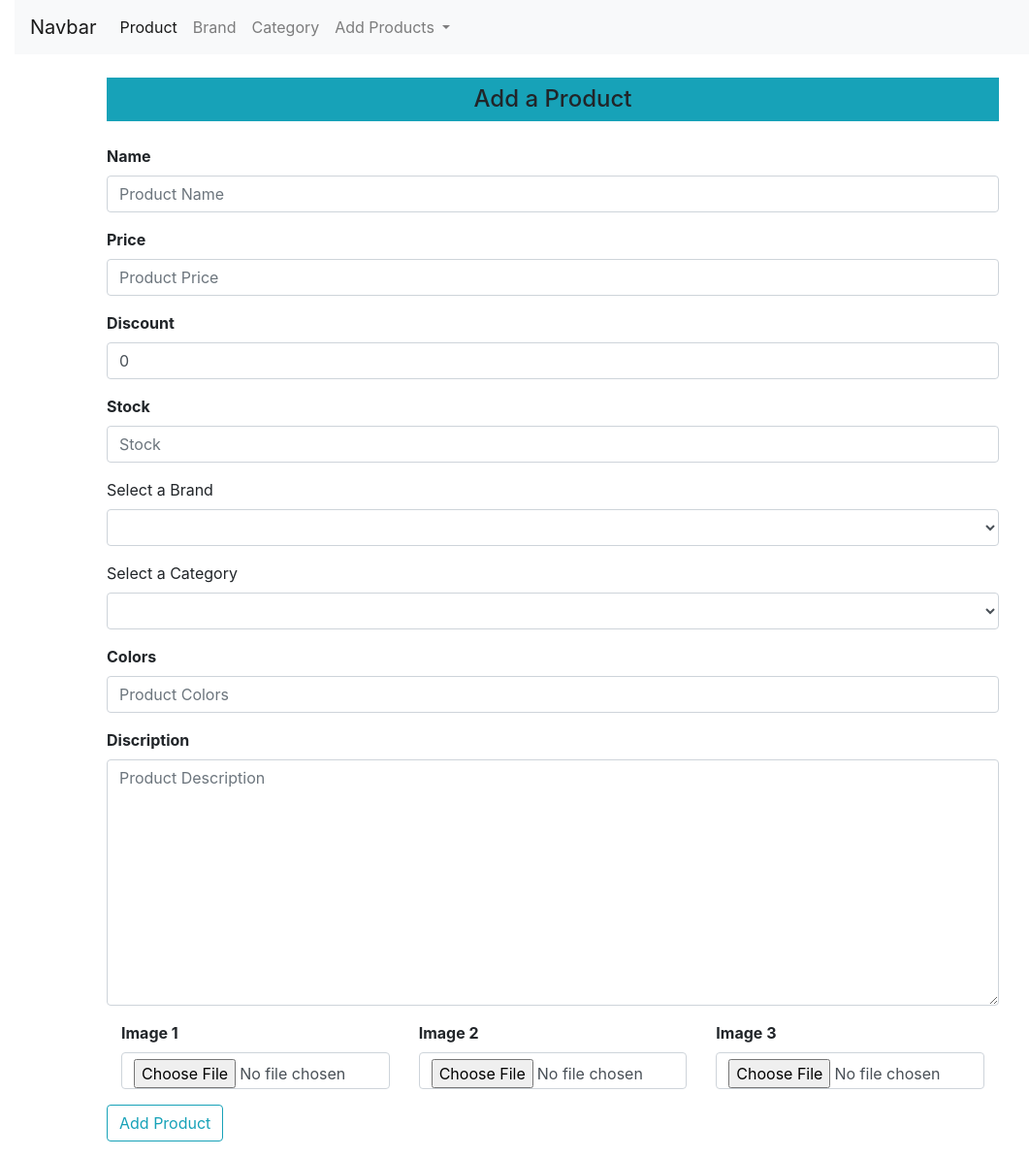
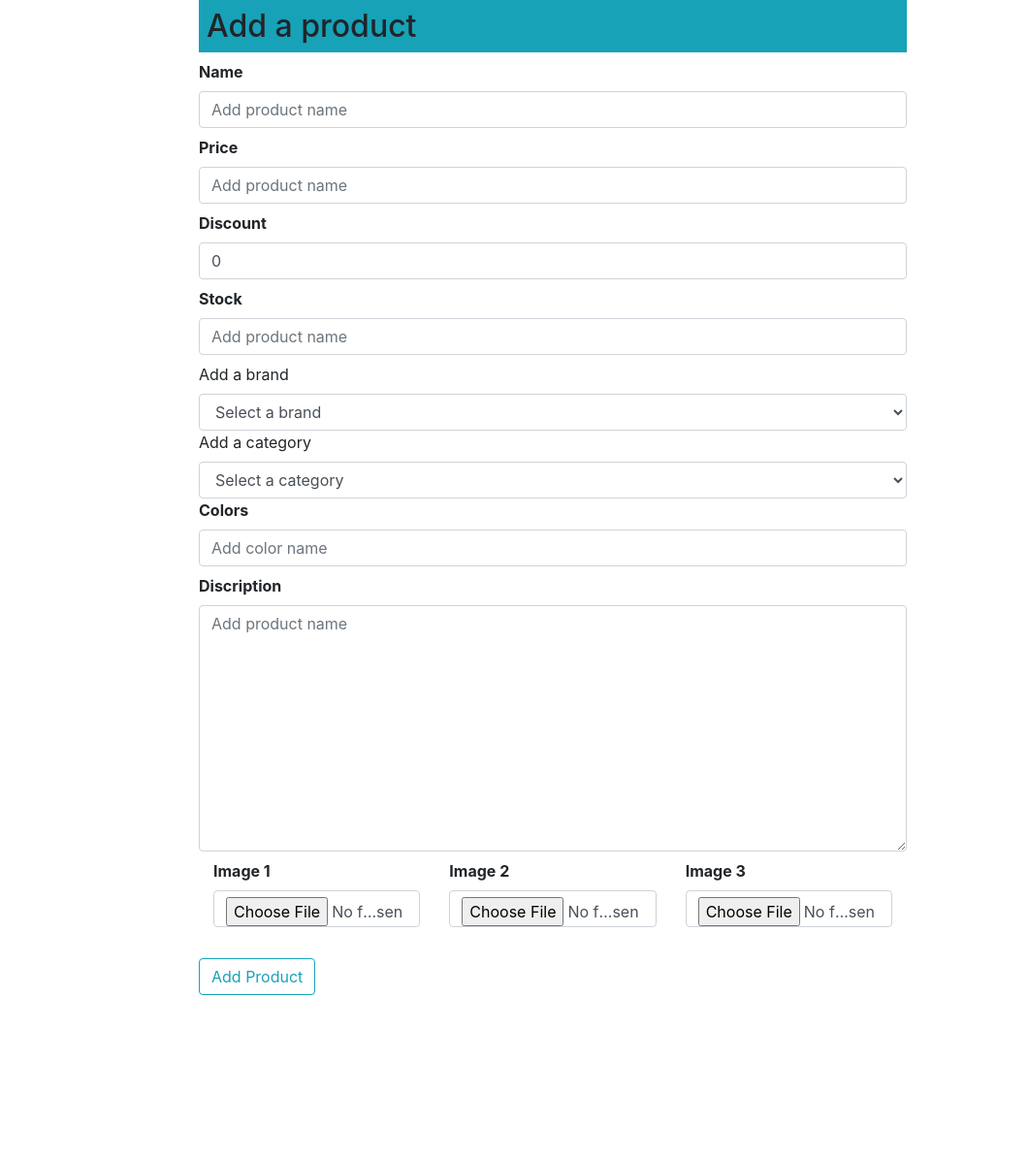
Before and after one commit to Muhammadnihalc/E-Commerce-APP, a Flask app: page /addproduct in a window 1280 px wide. Shown: the whole page at 97% size, without its empty margins (70-1131 px from the left). After the commit the page ends 1026 px from the top, so only its background shows below. Run offline with Flask 3, Linux system fonts and the light colour scheme; the visitor is signed in with stand-in values (Sample User, id 1); lists and menus that the app fills with data are empty; some libraries are stand-ins or nearby versions.

Commit message:
Update addproduct.html

```diff
--- a/src/templates/products/addproduct.html
+++ b/src/templates/products/addproduct.html
@@ -1,76 +1,59 @@
-{% extends "layout.html" %}
+{% extends 'layout.html' %}
+
 {% block content %}
 
+{% include '_messages.html' %}
 <div class="container">
-    <nav class="navbar navbar-expand-lg navbar-light bg-light">
-        <a class="navbar-brand" href="{{url_for('admin_home')}}">Navbar</a>
-        <button class="navbar-toggler" type="button" data-toggle="collapse" data-target="#navbarNavDropdown" aria-controls="navbarNavDropdown" aria-expanded="false" aria-label="Toggle navigation">
-          <span class="navbar-toggler-icon"></span>
-        </button>
-        <div class="collapse navbar-collapse" id="navbarNavDropdown">
-          <ul class="navbar-nav">
-            <li class="nav-item active">
-              <a class="nav-link" href="{{url_for('admin_home')}}">Product <span class="sr-only">(current)</span></a>
-            </li>
-            <li class="nav-item">
-              <a class="nav-link" href="{{url_for('addbrand')}}">Brand</a>
-            </li>
-            <li class="nav-item">
-              <a class="nav-link" href="{{url_for('category')}}">Category</a>
-            </li>
-            <li class="nav-item dropdown">
-              <a class="nav-link dropdown-toggle" href="#" id="navbarDropdownMenuLink" role="button" data-toggle="dropdown" aria-haspopup="true" aria-expanded="false">
-                Add Products
-              </a>
-              <div class="dropdown-menu" aria-labelledby="navbarDropdownMenuLink">
-                <a class="dropdown-item" href="{{url_for('add_product')}}">Add Product</a>
-                <a class="dropdown-item" href="{{url_for('addbrand')}}">Add Brand</a>
-                <a class="dropdown-item" href="{{url_for('addcat')}}">Add Category</a>
-              </div>
-            </li>
-          </ul>
+    <div class="row">
+        <div class="col-md-2"></div>
+        <div class="col-md-8">
+
+
+        <h2 class="text-centre bg-info p-2">Add a product</h2>
+        {% from "_formhelpers.html" import render_field %}
+            <form action="" method="POST" enctype="multipart/form-data">
+
+                 {{ render_field(form.name , class = "form-control" , placeholder="Add product name")}}
+                 {{ render_field(form.price , class = "form-control" , placeholder="Add product name")}}
+                 {{ render_field(form.discount , class = "form-control" , placeholder="Add product name")}}
+                 {{ render_field(form.stock , class = "form-control" , placeholder="Add product name")}}
+                 <label for="brand">Add a brand</label>
+                 <select name="brand" id="brand" class="form-control" required>
+                    <option value="">Select a brand</option>
+                    {% for brand in brands %}
+                    <option value="{{brand.id}}">{{brand.name}} </option>
+                    {% endfor %}
+                 </select>
+
+                 <label for="category">Add a category</label>
+                 <select name="category" id="category" class="form-control" required>
+                    <option value="">Select a category</option>
+                    {% for category in categories %}
+                    <option value="{{category.id}}">{{category.name}} </option>
+                    {% endfor %}
+                 </select>
+
+
+                 {{ render_field(form.colors, class = "form-control" , placeholder="Add color name")}}
+                 {{ render_field(form.discription , class = "form-control" , placeholder="Add product name", rows=10)}}
+
+            <div class="container">
+                <div class="row">
+                    <div class="col-md-4">{{ render_field(form.image_1 , class = "form-control", type="file")}}</div>
+                    <div class="col-md-4">{{ render_field(form.image_2 , class = "form-control", type="file")}}</div>
+                    <div class="col-md-4">{{ render_field(form.image_3 , class = "form-control", type="file")}}</div>
+
+                </div>
+            </div>
+
+            <button type="submit" class="btn btn-outline-info mt-4"> Add Product</button>
+
+        </form>
         </div>
-      </nav>
+
+        <div class="col-md-3"></div>
+
+</div>
 </div>
 
-<!--==========END NAVBAR ==============-->
-
-<div class="container mt-4">
-    <div class="row">
-        <div class="col-md-1"></div>
-        <div class="col-md-10">
-            <div class="text-center bg-info p-2 h4 mb-4">Add a Product</div>
-            {% from "_formhelpers.html" import render_field %}
-            <form method="post" enctype="multipart/form-data">
-                <div>
-                    {{ render_field(form.name, class="form-control mb-3", placeholder="Product Name") }}
-                    {{ render_field(form.price, class="form-control mb-3", placeholder="Product Price") }}
-                    {{ render_field(form.discount, class="form-control mb-3", placeholder="Product Discount") }}
-                    {{ render_field(form.stock, class="form-control mb-3", placeholder="Stock") }}
-                    <label for="brand">Select a Brand</label>
-                    <select name="brand" id="brand" class="form-control mb-3" required>
-                        <!-- Your options go here -->
-                    </select>
-
-                    <label for="category">Select a Category</label>
-                    <select name="category" id="category" class="form-control mb-3" required>
-                        <!-- Your options go here -->
-                    </select>
-
-                    {{ render_field(form.colors, class="form-control mb-3", placeholder="Product Colors") }}
-                    {{ render_field(form.discription, class="form-control mb-3", rows="10", placeholder="Product Description") }}
-                </div>
-                <div class="container">
-                    <div class="row">
-                        <div class="col-md-4">{{ render_field(form.image_1, class="form-control mb-3") }}</div>
-                        <div class="col-md-4">{{ render_field(form.image_2, class="form-control mb-3") }}</div>
-                        <div class="col-md-4">{{ render_field(form.image_3, class="form-control mb-3") }}</div>
-                    </div>
-                </div>
-                <p><input type="submit" value="{% if getproduct %}Update {% else %}Add{% endif %} Product" class="btn btn-outline-info"></p>
-            </form>
-        </div>
-        <div class="col-md-1"></div>
-    </div>
-</div>
 {% endblock content %}
```
